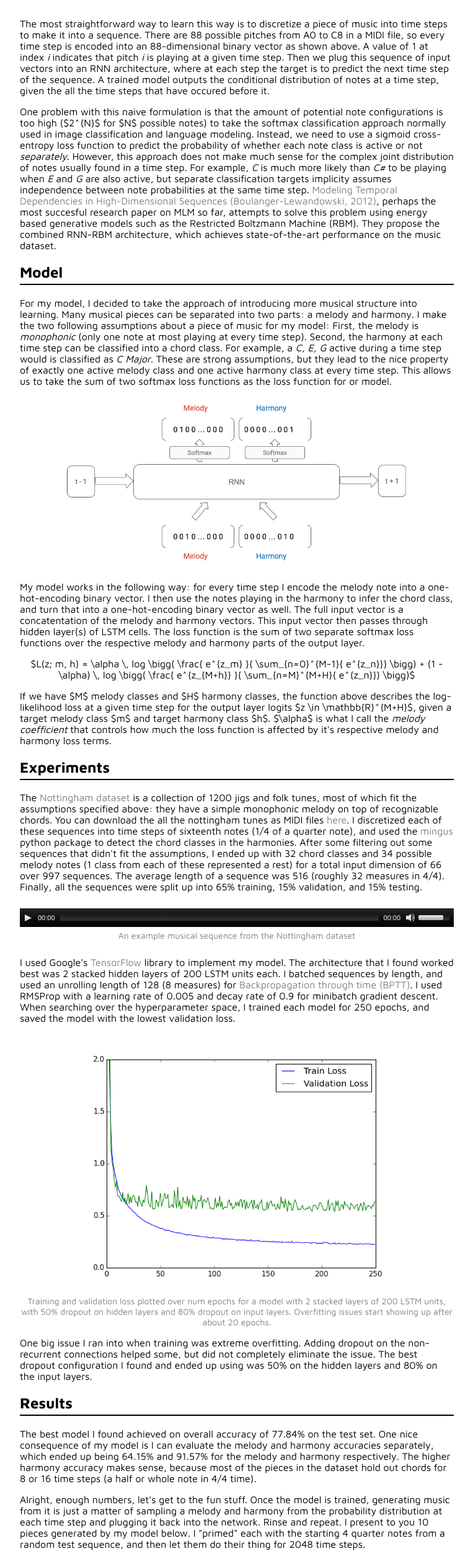
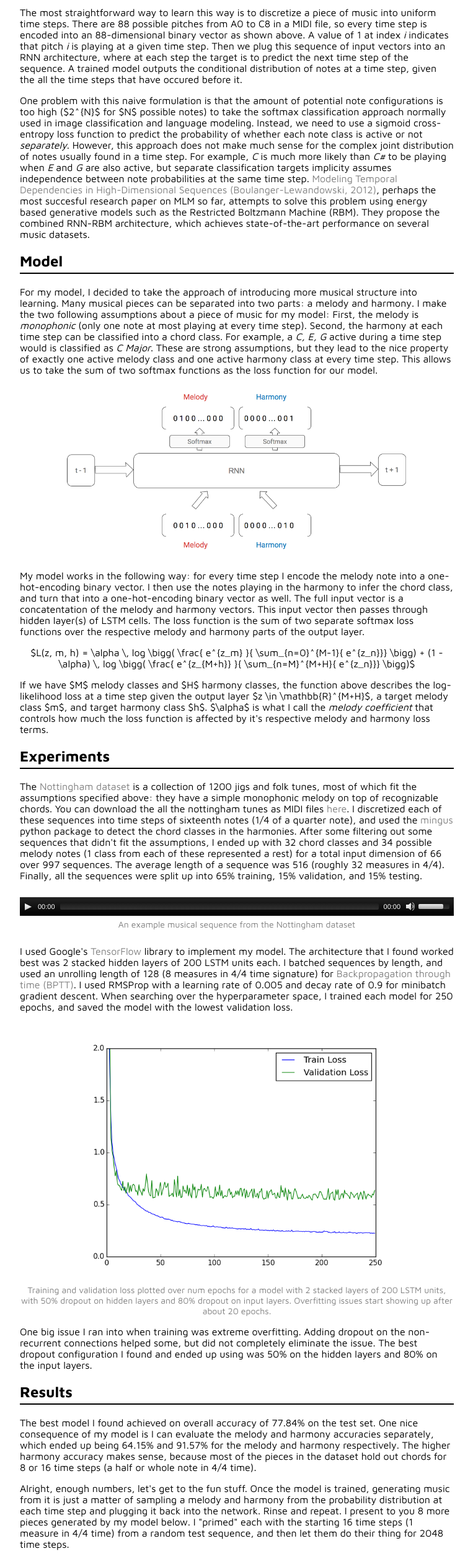
Before and after one commit to llSourcell/AI_Composer, a plain HTML site: page index.html in a window 1280 px wide. Shown: the part 1071-3579 px from the top of the page at 62% size, without its empty margins (258-1021 px from the left). Drawn offline with nearby package versions, Linux system fonts and the light colour scheme; some packages are replaced by stand-ins of ours.

Commit message:
final edits

```diff
--- a/index.html
+++ b/index.html
@@ -47,7 +47,7 @@
 
       <div class="section">
         <h2>Introduction</h2>
-        <p>Neural Networks are all the rage these days, and with good reason. Microsoft Research's <a href="http://image-net.org/challenges/LSVRC/2015/results">winning model</a> on the 2015 ImageNet competition is classifying images with 3.57% error rate (human performance is 5.1%). Google used a variant to <a href="https://deepmind.com/alpha-go.html">crush</a> one of the world's best Go players 4-1. Crazy things are happening in the field, with no sign of slowing down. In this project, I've attempted to apply Recurrent Neural Network's to learn a predictive model over symbolic sequences of music.</p>
+        <p>Neural Networks are all the rage these days, and with good reason. Microsoft Research's <a href="http://image-net.org/challenges/LSVRC/2015/results">winning model</a> on the 2015 ImageNet competition is classifying images with 3.57% error rate (human performance is 5.1%). Google used a variant to <a href="https://deepmind.com/alpha-go.html">crush</a> one of the world's best Go players 4-1. Crazy things are happening in the field, with no sign of slowing down. In this project, I've applied recurrent neural nets to learn a predictive model over symbolic sequences of music.</p>
         <i>Disclaimer: This post assumes a familiarity with machine learning and neural networks. For a good overview of RNN's, I highly recommend reading <a href="http://karpathy.github.io/2015/05/21/rnn-effectiveness/">Andrej Karpathy's excellent blog post here</a> for an in-depth explanation</i>.
       </div>
 
@@ -57,24 +57,24 @@
         <div class="img-wrapper">
           <img src="img/encoding.png"></img>
         </div>
-        <p>The most straightforward way to learn this way is to discretize a piece of music into time steps to make it into a sequence. There are 88 possible pitches from A0 to C8 in a MIDI file, so every time step is encoded into an 88-dimensional binary vector as shown above. A value of 1 at index <i>i</i> indicates that pitch <i>i</i> is playing at a given time step. Then we plug this sequence of input vectors into an RNN architecture, where at each step the target is to predict the next time step of the sequence. A trained model outputs the conditional distribution of notes at a time step, given the all the time steps that have occured before it.</p>
+        <p>The most straightforward way to learn this way is to discretize a piece of music into uniform time steps. There are 88 possible pitches from A0 to C8 in a MIDI file, so every time step is encoded into an 88-dimensional binary vector as shown above. A value of 1 at index <i>i</i> indicates that pitch <i>i</i> is playing at a given time step. Then we plug this sequence of input vectors into an RNN architecture, where at each step the target is to predict the next time step of the sequence. A trained model outputs the conditional distribution of notes at a time step, given the all the time steps that have occured before it.</p>
 
-        <p>One problem with this naive formulation is that the amount of potential note configurations is too high ($2^{N}$ for $N$ possible notes) to take the softmax classification approach normally used in image classification and language modeling. Instead, we need to use a sigmoid cross-entropy loss function to predict the probability of whether each note class is active or not  <i>separately</i>. However, this approach does not make much sense for the complex joint distribution of notes usually found in a time step. For example, <i>C</i> is much more likely than <i>C#</i> to be playing when <i>E</i> and <i>G</i> are also active, but separate classification targets implicity assumes independence between note probabilities at the same time step. <a href="http://www-etud.iro.umontreal.ca/~boulanni/ICML2012.pdf">Modeling Temporal Dependencies in High-Dimensional Sequences (Boulanger-Lewandowski, 2012)</a>, perhaps the most succesful research paper on MLM so far, attempts to solve this problem using energy based generative models such as the Restricted Boltzmann Machine (RBM). They propose the combined RNN-RBM architecture, which achieves state-of-the-art performance on the music dataset.</p>
+        <p>One problem with this naive formulation is that the amount of potential note configurations is too high ($2^{N}$ for $N$ possible notes) to take the softmax classification approach normally used in image classification and language modeling. Instead, we need to use a sigmoid cross-entropy loss function to predict the probability of whether each note class is active or not  <i>separately</i>. However, this approach does not make much sense for the complex joint distribution of notes usually found in a time step. For example, <i>C</i> is much more likely than <i>C#</i> to be playing when <i>E</i> and <i>G</i> are also active, but separate classification targets implicity assumes independence between note probabilities at the same time step. <a href="http://www-etud.iro.umontreal.ca/~boulanni/ICML2012.pdf">Modeling Temporal Dependencies in High-Dimensional Sequences (Boulanger-Lewandowski, 2012)</a>, perhaps the most succesful research paper on MLM so far, attempts to solve this problem using energy based generative models such as the Restricted Boltzmann Machine (RBM). They propose the combined RNN-RBM architecture, which achieves state-of-the-art performance on several music datasets.</p>
       </div>
 
       <div class="section">
         <h2>Model</h2>
-        <p> For my model, I decided to take the approach of introducing more musical structure into learning. Many musical pieces can be separated into two parts: a melody and harmony. I make the two following assumptions about a piece of music for my model: First, the melody is <i>monophonic</i> (only one note at most playing at every time step). Second, the harmony at each time step can be classified into a chord class. For example, a <i>C, E, G</i> active during a time step would is classified as <i>C Major</i>. These are strong assumptions, but they lead to the nice property of exactly one active melody class and one active harmony class at every time step. This allows us to take the sum of two softmax loss functions as the loss function for or model.</p>
+        <p> For my model, I decided to take the approach of introducing more musical structure into learning. Many musical pieces can be separated into two parts: a melody and harmony. I make the two following assumptions about a piece of music for my model: First, the melody is <i>monophonic</i> (only one note at most playing at every time step). Second, the harmony at each time step can be classified into a chord class. For example, a <i>C, E, G</i> active during a time step would is classified as <i>C Major</i>. These are strong assumptions, but they lead to the nice property of exactly one active melody class and one active harmony class at every time step. This allows us to take the sum of two softmax functions as the loss function for our model.</p>
         <div class="img-wrapper">
           <img src="img/dual_softmax_fig.png"></img>
         </div>
         <p>My model works in the following way: for every time step I encode the melody note into a one-hot-encoding binary vector. I then use the notes playing in the harmony to infer the chord class, and turn that into a one-hot-encoding binary vector as well. The full input vector is a concatentation of the melody and harmony vectors. This input vector then passes through hidden layer(s) of LSTM cells. The loss function is the sum of two separate softmax loss functions over the respective melody and harmony parts of the output layer.</p>
 
         <p style="text-align: center">
-          $L(z; m, h) =  \alpha \, log \bigg( \frac{ e^{z_m} }{ \sum_{n=0}^{M-1}{ e^{z_n}}} \bigg) + (1 - \alpha) \, log \bigg( \frac{ e^{z_{M+h}} }{ \sum_{n=M}^{M+H}{ e^{z_n}}} \bigg)$
+          $L(z, m, h) =  \alpha \, log \bigg( \frac{ e^{z_m} }{ \sum_{n=0}^{M-1}{ e^{z_n}}} \bigg) + (1 - \alpha) \, log \bigg( \frac{ e^{z_{M+h}} }{ \sum_{n=M}^{M+H}{ e^{z_n}}} \bigg)$
         </p>
 
-        <p>If we have $M$ melody classes and $H$ harmony classes, the function above describes the log-likelihood loss at a given time step for the output layer logits $z \in \mathbb{R}^{M+H}$, given a target melody class $m$ and target harmony class $h$. $\alpha$ is what I call the <i>melody coefficient</i> that controls how much the loss function is affected by it's respective melody and harmony loss terms.</p>
+        <p>If we have $M$ melody classes and $H$ harmony classes, the function above describes the log-likelihood loss at a time step given the output layer $z \in \mathbb{R}^{M+H}$, a target melody class $m$, and target harmony class $h$. $\alpha$ is what I call the <i>melody coefficient</i> that controls how much the loss function is affected by it's respective melody and harmony loss terms.</p>
       </div>
 
       <div class="section">
@@ -86,7 +86,7 @@
           <p>An example musical sequence from the Nottingham dataset</p>
         </div>
 
-        <p>I used Google's <a href="https://www.tensorflow.org/">TensorFlow</a> library to implement my model. The architecture that I found worked best was 2 stacked hidden layers of 200 LSTM units each. I batched sequences by length, and used an unrolling length of 128 (8 measures) for <a href="https://en.wikipedia.org/wiki/Backpropagation_through_time">Backpropagation through time (BPTT)</a>. I used RMSProp with a learning rate of 0.005 and decay rate of 0.9 for minibatch gradient descent. When searching over the hyperparameter space, I trained each model for 250 epochs, and saved the model with the lowest validation loss.</p>
+        <p>I used Google's <a href="https://www.tensorflow.org/">TensorFlow</a> library to implement my model. The architecture that I found worked best was 2 stacked hidden layers of 200 LSTM units each. I batched sequences by length, and used an unrolling length of 128 (8 measures in 4/4 time signature) for <a href="https://en.wikipedia.org/wiki/Backpropagation_through_time">Backpropagation through time (BPTT)</a>. I used RMSProp with a learning rate of 0.005 and decay rate of 0.9 for minibatch gradient descent. When searching over the hyperparameter space, I trained each model for 250 epochs, and saved the model with the lowest validation loss.</p>
 
         <!-- TODO: overfitting image -->
         <div class="img-wrapper">
@@ -100,16 +100,16 @@
       <div class="section">
         <h2>Results</h2>
         <p>The best model I found achieved on overall accuracy of 77.84% on the test set. One nice consequence of my model is I can evaluate the melody and harmony accuracies separately, which ended up being 64.15% and 91.57% for the melody and harmony respectively. The higher harmony accuracy makes sense, because most of the pieces in the dataset hold out chords for 8 or 16 time steps (a half or whole note in 4/4 time).</p>
-        <p>Alright, enough numbers, let's get to the fun stuff. Once the model is trained, generating music from it is just a matter of sampling a melody and harmony from the probability distribution at each time step and plugging it back into the network. Rinse and repeat. I present to you 10 pieces generated by my model below. I "primed" each with the starting 4 quarter notes from a random test sequence, and then let them do their thing for 2048 time steps.</p>
+        <p>Alright, enough numbers, let's get to the fun stuff. Once the model is trained, generating music from it is just a matter of sampling a melody and harmony from the probability distribution at each time step and plugging it back into the network. Rinse and repeat. I present to you 8 more pieces generated by my model below. I "primed" each with the starting 16 time steps (1 measure in 4/4 time) from a random test sequence, and then let them do their thing for 2048 time steps.</p>
+      </div>
+      <div class="audio-wrapper">
+        <audio src="generated_music/mp3/3.mp3" width="100%" preload="none"></audio>
       </div>
       <div class="audio-wrapper" id="track-marker">
         <audio src="generated_music/mp3/1.mp3" width="100%" preload="none"></audio>
       </div>
       <div class="audio-wrapper">
         <audio src="generated_music/mp3/2.mp3" width="100%" preload="none"></audio>
-      </div>
-      <div class="audio-wrapper">
-        <audio src="generated_music/mp3/3.mp3" width="100%" preload="none"></audio>
       </div>
       <div class="audio-wrapper">
         <audio src="generated_music/mp3/4.mp3" width="100%" preload="none"></audio>
@@ -126,7 +126,7 @@
       <div class="audio-wrapper">
         <audio src="generated_music/mp3/10.mp3" width="100%" preload="none"></audio>
       </div>
-      <p>The model clearly does not produce human-level compositions. The lack of long-term structure such as repeated phrases and themes is especially revealing. However, I was pretty happy with with the pitch selection; for the most part, the model plays a melody in key with the harmony that it chooses. The melody also tends to stay in the same key signatue for short-term phrases, and sometimes the harmony accompanies it with short chord progressions in that same key. There does also seem to be small pieces of coherent rhythmic structure, although the "time signature" overall throughout a piece is sporadic.</p>
+      <p>Some turned out sounding better than others to my ears, but overall the model clearly does not produce human-level compositions. The lack of long-term structure such as repeated phrases and themes is especially revealing. However, for the most part, the model seems to play a melody in key with the harmony that it chooses. The melody also tends to stay in the same key signature for short-term phrases, and sometimes the harmony accompanies it with short chord progressions in that same key. There does also seem to be small pieces of coherent rhythmic structure, although the "time signature" overall throughout a piece is sporadic.</p>
 
     <div class="section">
       <hr>
```
